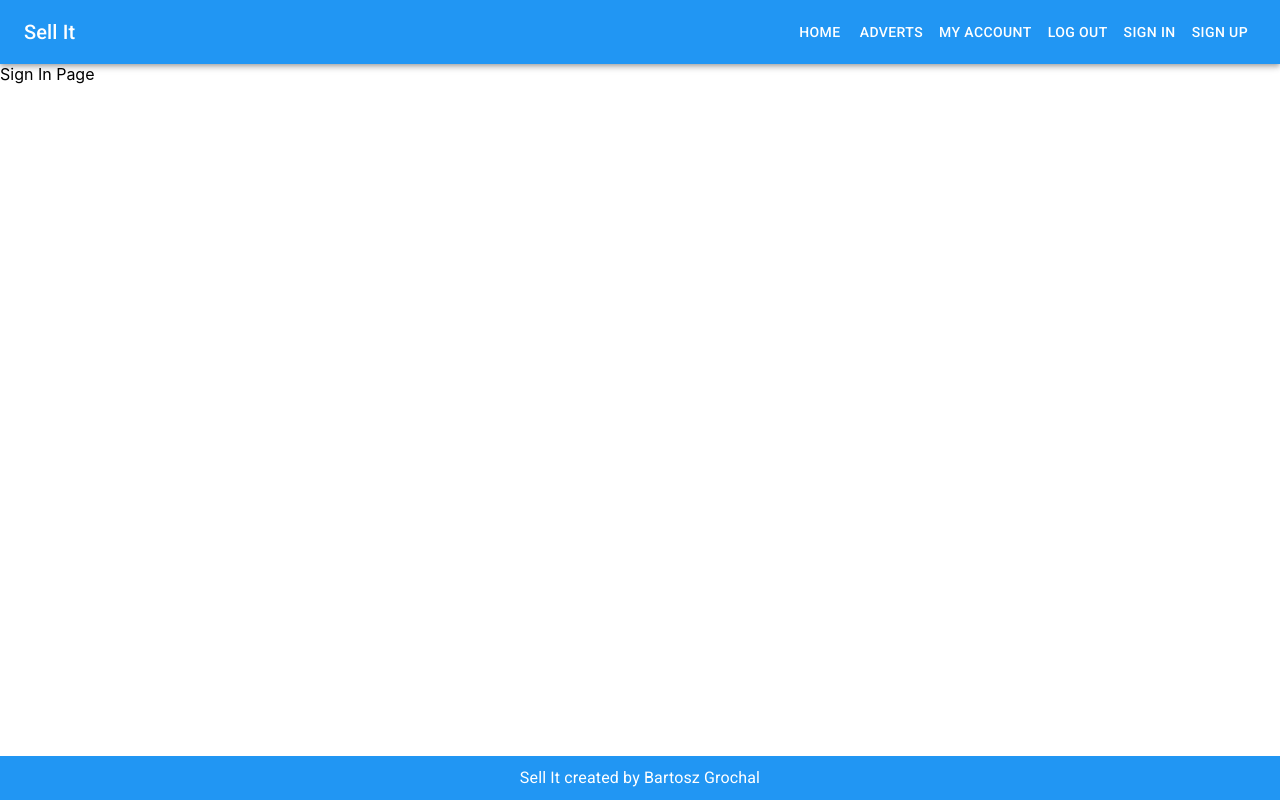
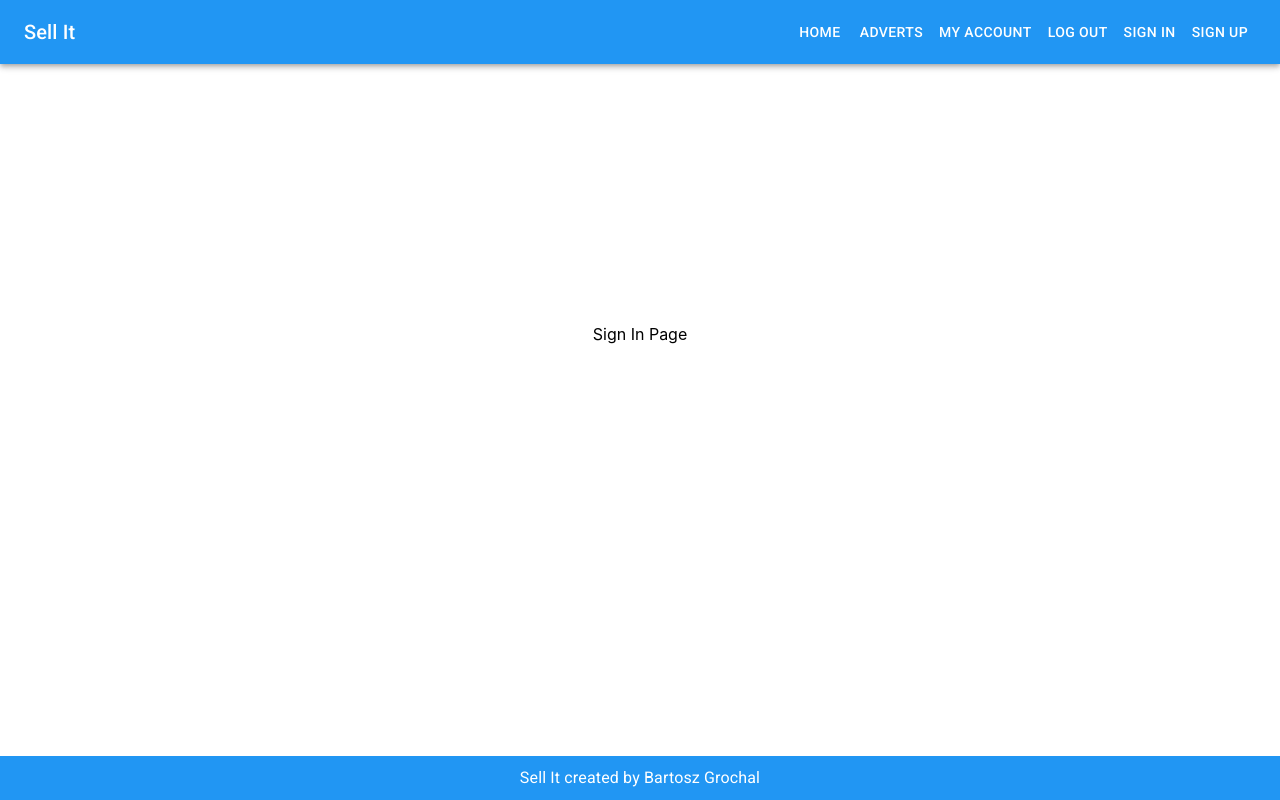
Before and after one commit to b-grochal/react-sell-it, a React (Create React App) app: page /sign-in in a window 1280 px wide. Built offline with nearby package versions, Linux system fonts and the light colour scheme.

Commit message:
Prepared layout for sign in page.

```diff
--- a/src/pages/SignInPage.js
+++ b/src/pages/SignInPage.js
@@ -1,7 +1,28 @@
+import { Grid, makeStyles } from "@material-ui/core";
 import React from "react";
 
+const useStyles = makeStyles({
+  root: {
+    height: "100%",
+  },
+});
+
 const SignInPage = () => {
-  return <span>Sign In Page</span>;
+  const classes = useStyles();
+
+  return (
+    <Grid
+      className={classes.root}
+      container
+      direction="column"
+      alignItems="center"
+      justifyContent="center"
+    >
+      <Grid item xs={3}>
+        <span>Sign In Page</span>
+      </Grid>
+    </Grid>
+  );
 };
 
 export default SignInPage;
```
